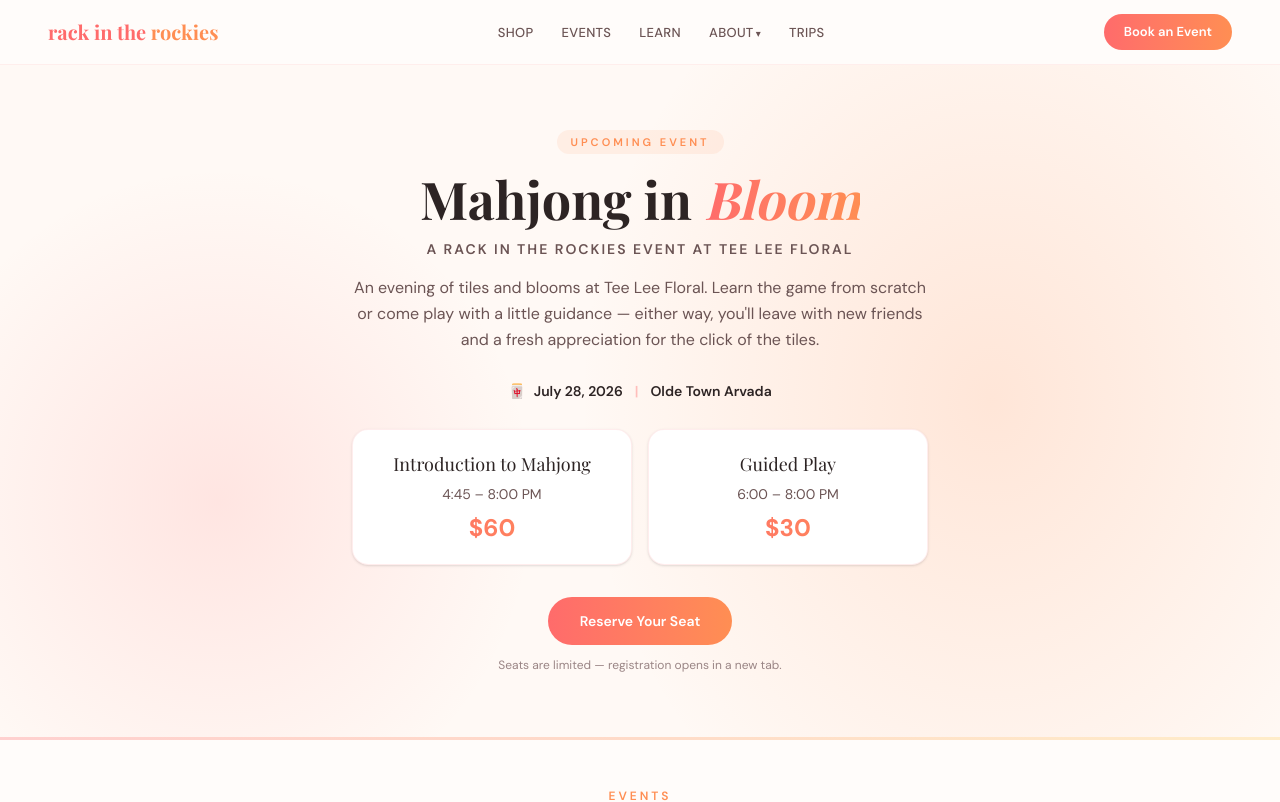
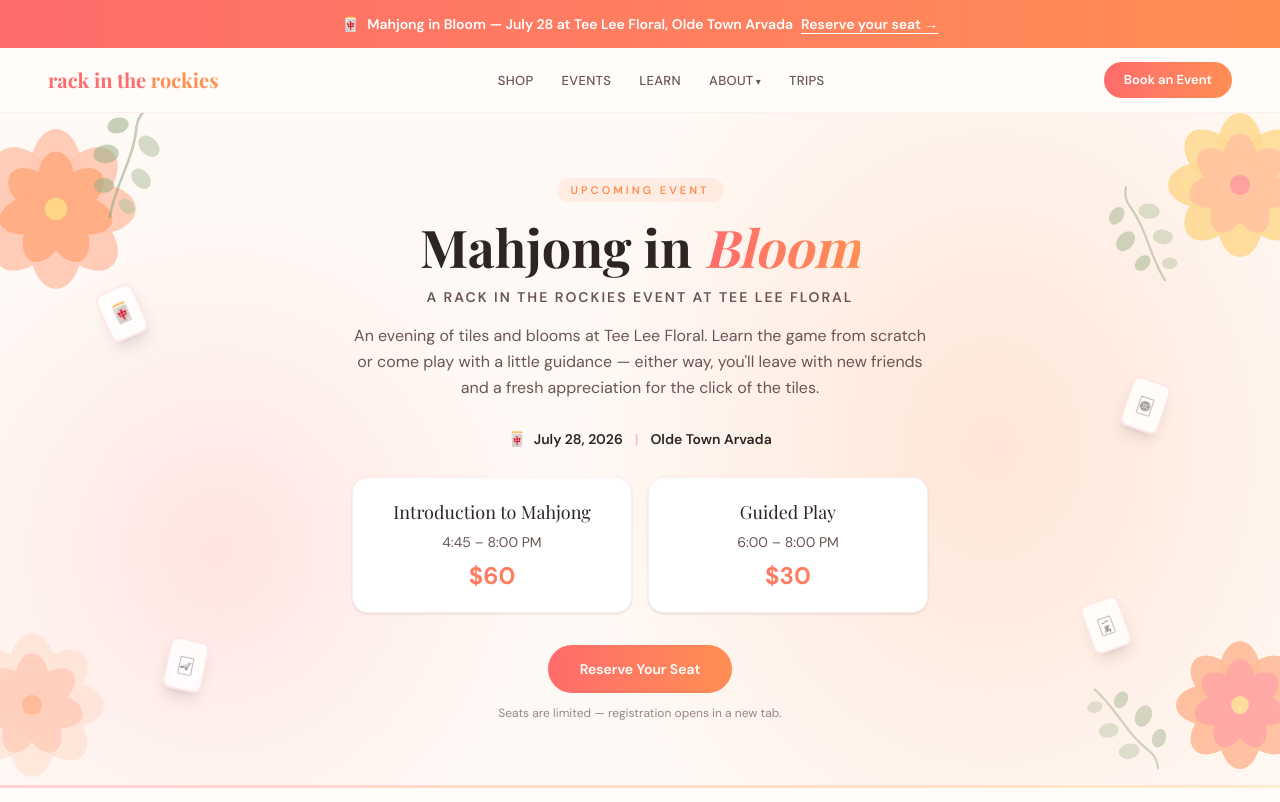
Before and after one commit to Rack-in-the-Rockies/rack-in-the-rockies, a Next.js app: page /events in a window 1280 px wide. Shown: the top 802 px of the page. Built offline with nearby package versions, Linux system fonts and the light colour scheme; a web font is replaced by a local one.

Commit message:
feat: move event banner above nav sitewide, add florals and tiles to event hero

```diff
--- a/app/layout.tsx
+++ b/app/layout.tsx
@@ -3,6 +3,7 @@ import { Playfair_Display, DM_Sans } from "next/font/google";
 import "./globals.css";
 import { Nav } from "@/components/nav";
 import { Footer } from "@/components/footer";
+import { EventAnnouncementBar } from "@/components/event-announcement-bar";
 
 const playfair = Playfair_Display({
   subsets: ["latin"],
@@ -44,6 +45,9 @@ export const metadata: Metadata = {
   },
 };
 
+// Re-render hourly so the event announcement bar disappears on its own once it's over.
+export const revalidate = 3600;
+
 export default function RootLayout({
   children,
 }: {
@@ -52,6 +56,7 @@ export default function RootLayout({
   return (
     <html lang="en" className={`${playfair.variable} ${dmSans.variable}`}>
       <body className="font-body bg-warm-white text-text-dark antialiased">
+        <EventAnnouncementBar />
         <Nav />
         {children}
         <Footer />
--- a/app/page.tsx
+++ b/app/page.tsx
@@ -5,16 +5,10 @@ import { SectionHeader } from "@/components/section-header";
 import { ProductCard } from "@/components/product-card";
 import { EventCard } from "@/components/event-card";
 import { FloatingTiles } from "@/components/floating-tiles";
-import { EventAnnouncementBar } from "@/components/event-announcement-bar";
-
-// Re-render hourly so the event banner disappears on its own once it's over.
-export const revalidate = 3600;
 
 export default function Home() {
   return (
     <main>
-      <EventAnnouncementBar />
-
       {/* Hero */}
       <section className="relative min-h-[60vh] flex items-center justify-center bg-cream overflow-hidden py-12 px-6">
         {/* Background blushes */}
--- /dev/null
+++ b/components/event-hero-decor.tsx
@@ -0,0 +1,157 @@
+/**
+ * Decorative flowers, eucalyptus, and mahjong tiles for the Mahjong in Bloom hero.
+ * Purely ornamental — hidden from screen readers, non-interactive.
+ */
+
+type BloomProps = {
+  /** Outer petal color */
+  outer: string;
+  /** Inner petal color */
+  inner: string;
+  /** Center color */
+  core: string;
+  className?: string;
+};
+
+/** A ranunculus-style bloom: rings of petals, tighter toward the middle. */
+function Bloom({ outer, inner, core, className = "" }: BloomProps) {
+  const ring = (count: number, ry: number, cy: number, fill: string, o: number) =>
+    Array.from({ length: count }, (_, i) => (
+      <ellipse
+        key={`${cy}-${i}`}
+        cx="50"
+        cy={cy}
+        rx={ry * 0.62}
+        ry={ry}
+        fill={fill}
+        opacity={o}
+        transform={`rotate(${(360 / count) * i} 50 50)`}
+      />
+    ));
+
+  return (
+    <svg viewBox="0 0 100 100" className={className} aria-hidden="true">
+      {ring(8, 26, 26, outer, 0.9)}
+      {ring(7, 19, 33, inner, 0.95)}
+      {ring(6, 12, 40, inner, 1)}
+      <circle cx="50" cy="50" r="7" fill={core} />
+    </svg>
+  );
+}
+
+/** A eucalyptus sprig: gently curved stem with round leaves down both sides. */
+function Eucalyptus({ className = "" }: { className?: string }) {
+  const leaves = [
+    { cx: 34, cy: 26, r: 8.5, rot: -32 },
+    { cx: 62, cy: 34, r: 9.5, rot: 28 },
+    { cx: 32, cy: 50, r: 10, rot: -24 },
+    { cx: 64, cy: 60, r: 9, rot: 30 },
+    { cx: 38, cy: 74, r: 8, rot: -20 },
+    { cx: 60, cy: 84, r: 7, rot: 24 },
+  ];
+
+  return (
+    <svg viewBox="0 0 100 100" className={className} aria-hidden="true">
+      <path
+        d="M50 96 C 46 72, 54 48, 48 22 C 47 16, 49 10, 52 6"
+        stroke="#8FA37E"
+        strokeWidth="2"
+        fill="none"
+        strokeLinecap="round"
+        opacity="0.75"
+      />
+      {leaves.map((l, i) => (
+        <ellipse
+          key={i}
+          cx={l.cx}
+          cy={l.cy}
+          rx={l.r}
+          ry={l.r * 0.72}
+          fill={i % 2 === 0 ? "#9CB088" : "#B4C4A2"}
+          opacity="0.8"
+          transform={`rotate(${l.rot} ${l.cx} ${l.cy})`}
+        />
+      ))}
+    </svg>
+  );
+}
+
+/** A mahjong tile, matching the style used on the homepage hero. */
+function Tile({
+  face,
+  className = "",
+}: {
+  face: string;
+  className?: string;
+}) {
+  return (
+    <div
+      className={`absolute flex h-[52px] w-10 items-center justify-center rounded-lg border-2 border-coral/15 bg-white/80 text-lg shadow-lg ${className}`}
+      aria-hidden="true"
+    >
+      {face}
+    </div>
+  );
+}
+
+export function EventHeroDecor() {
+  return (
+    <div
+      className="pointer-events-none absolute inset-0 z-[1] overflow-hidden select-none"
+      aria-hidden="true"
+    >
+      {/* Top-left cluster: bloom + eucalyptus */}
+      <Bloom
+        outer="#FFB396"
+        inner="#FF8E53"
+        core="#FFC857"
+        className="absolute -left-6 top-4 h-32 w-32 opacity-70 md:h-40 md:w-40"
+      />
+      <Eucalyptus className="absolute left-16 -top-4 hidden h-32 w-32 rotate-[18deg] opacity-70 md:block" />
+
+      {/* Top-right cluster: bloom + eucalyptus */}
+      <Bloom
+        outer="#FFC857"
+        inner="#FFA76B"
+        core="#FF6B6B"
+        className="absolute -right-8 top-0 h-28 w-28 opacity-60 md:h-36 md:w-36"
+      />
+      <Eucalyptus className="absolute right-20 top-16 hidden h-28 w-28 -rotate-[24deg] opacity-60 lg:block" />
+
+      {/* Bottom-left: blush bloom */}
+      <Bloom
+        outer="#FFD9C6"
+        inner="#FFB396"
+        core="#FF8E53"
+        className="absolute -left-10 bottom-2 hidden h-36 w-36 opacity-55 md:block"
+      />
+
+      {/* Bottom-right: coral bloom + eucalyptus */}
+      <Bloom
+        outer="#FF8E53"
+        inner="#FF6B6B"
+        core="#FFC857"
+        className="absolute -right-6 bottom-4 h-24 w-24 opacity-55 md:h-32 md:w-32"
+      />
+      <Eucalyptus className="absolute bottom-0 right-24 hidden h-28 w-28 rotate-[140deg] opacity-55 lg:block" />
+
+      {/* Floating tiles */}
+      <Tile
+        face="🀄"
+        className="left-[8%] top-[26%] rotate-[-12deg] animate-[float1_6s_ease-in-out_infinite]"
+      />
+      <Tile
+        face="🀙"
+        className="right-[9%] top-[40%] rotate-[10deg] animate-[float2_7s_ease-in-out_infinite]"
+      />
+      <Tile
+        face="🀐"
+        className="bottom-[14%] left-[13%] hidden rotate-[7deg] animate-[float3_5s_ease-in-out_infinite] md:flex"
+      />
+      <Tile
+        face="🀇"
+        className="bottom-[20%] right-[12%] hidden rotate-[-8deg] animate-[float1_8s_ease-in-out_infinite] md:flex"
+      />
+    </div>
+  );
+}
--- a/components/featured-event-hero.tsx
+++ b/components/featured-event-hero.tsx
@@ -1,4 +1,5 @@
 import { featuredEvent, isFeaturedEventOver } from "@/data/featured-event";
+import { EventHeroDecor } from "@/components/event-hero-decor";
 
 export function FeaturedEventHero() {
   if (isFeaturedEventOver()) return null;
@@ -13,6 +14,8 @@ export function FeaturedEventHero() {
         <div className="absolute -top-[25%] -right-[10%] h-[150%] w-[65%] bg-[radial-gradient(ellipse,rgba(255,142,83,0.18)_0%,transparent_70%)]" />
         <div className="absolute -bottom-[15%] -left-[8%] h-full w-1/2 bg-[radial-gradient(ellipse,rgba(255,107,107,0.14)_0%,transparent_70%)]" />
       </div>
+
+      <EventHeroDecor />
 
       <div className="relative z-10 mx-auto max-w-3xl text-center">
         <span className="mb-4 inline-block rounded-full bg-tangerine/10 px-3.5 py-1 text-[11px] font-semibold uppercase tracking-[3px] text-tangerine">
```
